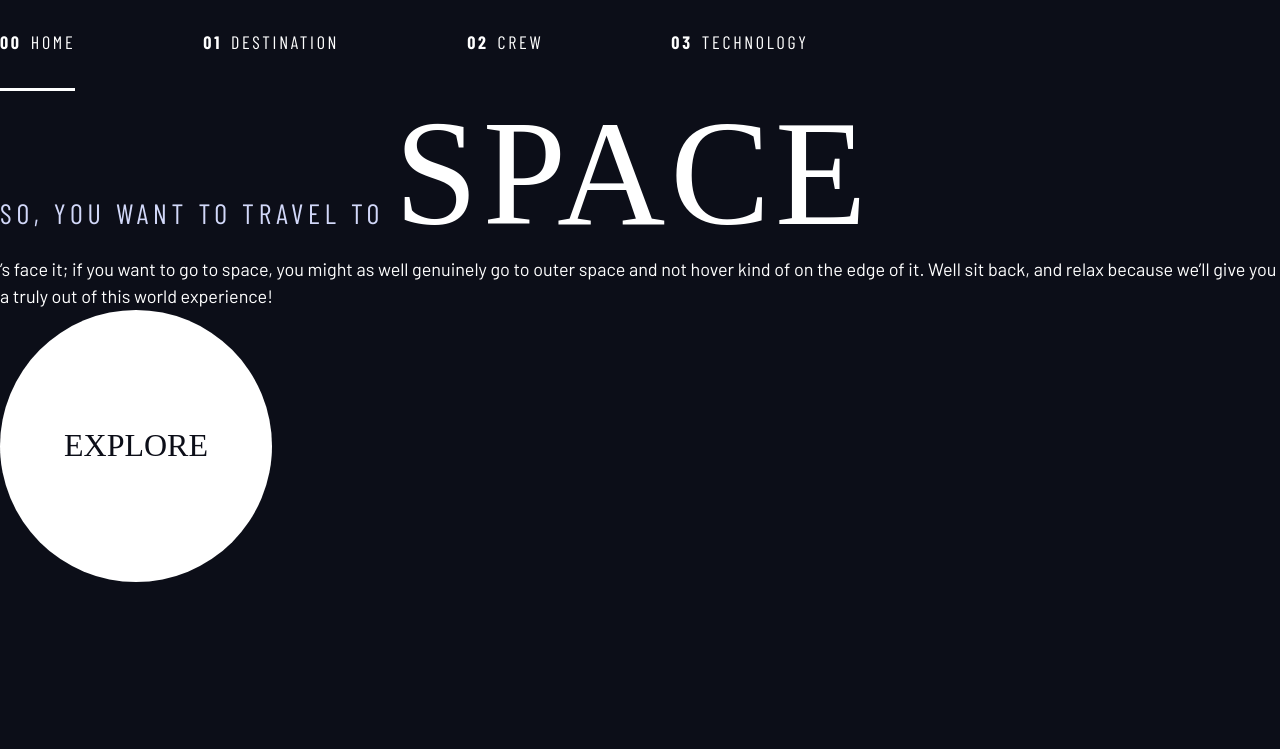
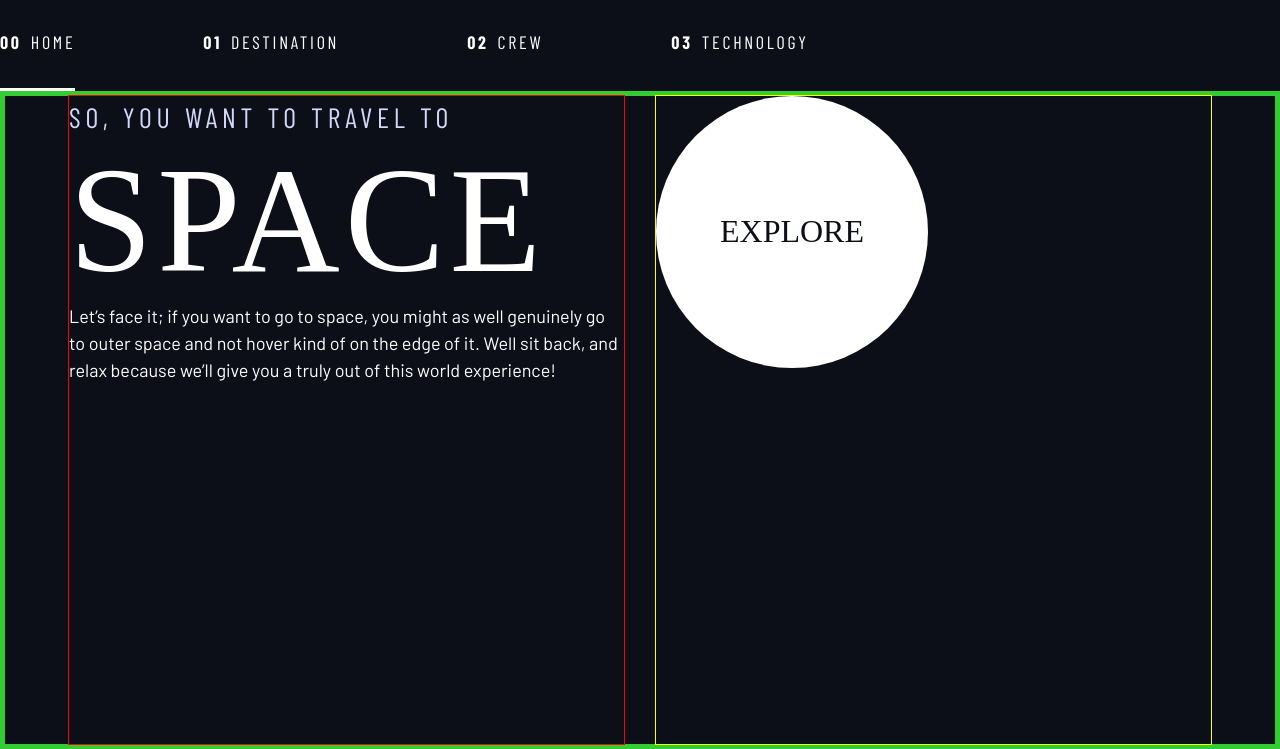
Before and after one commit to himanshukainthola/Space-Travel-Site, a plain HTML site: page index.html in a window 1280 px wide. Shown: the part 51-800 px from the top of the page. Drawn offline with nearby package versions, Linux system fonts and the light colour scheme; a web font is replaced by a local one.

Commit message:
worked on home page

```diff
--- a/index.css
+++ b/index.css
@@ -69,6 +69,9 @@ body {
     background-color: hsl( var(--clr-dark) );
     line-height: 1.5;
     min-height: 100vh;
+
+    display: grid;
+    grid-template-rows: min-content 1fr;
 }
 
 /* make images easier to work with */
@@ -124,6 +127,30 @@ select {
     margin-inline: auto;
     max-width: 80rem;
 }
+
+.grid-container {
+    border: 5px solid limegreen;
+    display: grid;
+}
+
+@media (min-width: 45rem) {
+    .grid-container {
+        column-gap: var(--container-gap, 2rem);
+        grid-template-columns: minmax(2rem, 1fr) repeat(2, minmax(0, 40rem)) minmax(2rem, 1fr);
+    }
+
+    .grid-container > *:first-child {
+        grid-column: 2;
+        outline: 1px solid red;
+    }
+
+    .grid-container > *:last-child {
+        grid-column: 3;
+        outline: 1px solid yellow;
+    }
+}
+
+
 
 .sr-only {
   position: absolute;
--- a/index.html
+++ b/index.html
@@ -37,15 +37,18 @@
   </header>
 
 
-  <div class="cintainer">
-    <h1 class="text-accent fs-500 ff-sans-cond uppercase letter-spacing-1 ">So, you want to travel to
-    <span class="fs-900 ff-serif text-white">Space</span> </h1>
-    <p>’s face it; if you want to go to space, you might as well genuinely go to
-    outer space and not hover kind of on the edge of it. Well sit back, and relax
-    because we’ll give you a truly out of this world experience!</p>
-
-    <a href="#" class="large-button uppercase ff-serif fs-600 text-dark bg-white">Explore</a>
- </div>
+  <div class="grid-container">
+    <div>
+      <h1 class="text-accent fs-500 ff-sans-cond uppercase letter-spacing-1">So, you want to travel to
+      <span class="fs-900 ff-serif text-white">Space</span></h1>
+      <p>Let’s face it; if you want to go to space, you might as well genuinely go to
+      outer space and not hover kind of on the edge of it. Well sit back, and relax
+      because we’ll give you a truly out of this world experience! </p>
+    </div>
+    <div>
+      <a href="#" class="large-button uppercase ff-serif fs-600 text-dark bg-white">Explore</a>
+    </div>
+  </div>
 
 </body>
 </html>
```
